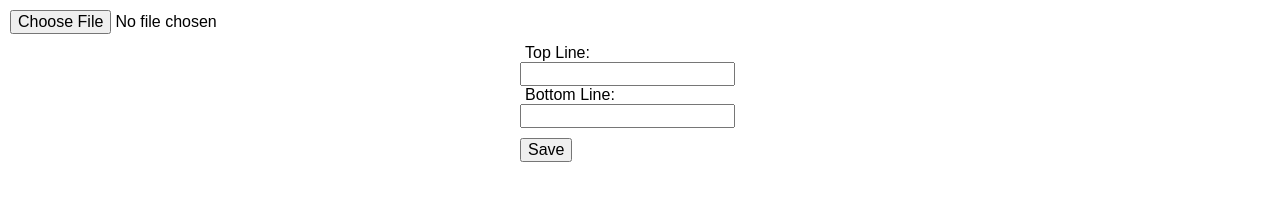
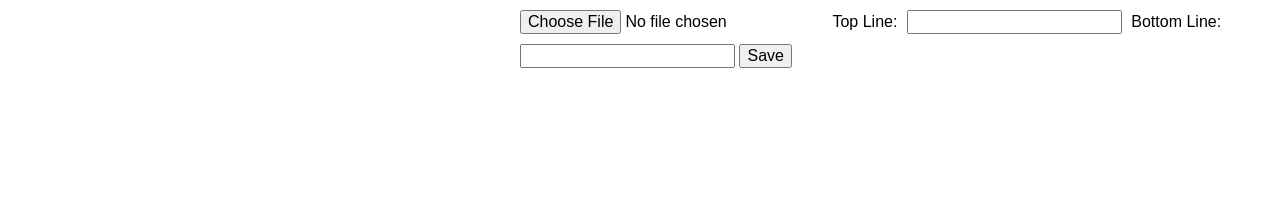
Before and after one commit to JustyCodes/Poland--Block-14-HTML5-Canvas, a plain HTML site: page index.html in a window 1280 px wide. Drawn offline with Linux system fonts and the light colour scheme.

Commit message:
Add files via upload

```diff
--- a/index.html
+++ b/index.html
@@ -9,18 +9,17 @@
   <meta name="apple-mobile-web-app-capable" content="yes">
 </head>
 <body>
-  <div>
-    <input type="file" id="file" />
-  </div>
+
   <div id="image-container">
     <canvas width="500" height="500"></canvas>
-    <div id=text-input>
-      <span>Top Line:</span><br/>
-      <input id="topLineText" type="text"><br/>
-      <span>Bottom Line:</span><br/>
-      <input id="bottomLineText" type="text"><br/>
+    <form id=text-input>
+      <input type="file" id="file" />
+      <label>Top Line:</label>
+      <input id="topLineText" type="text">
+      <label>Bottom Line:</label>
+      <input id="bottomLineText" type="text">
       <button id="saveBtn">Save</button>
-    </div>
+    </form>
   </div>
 
 
```
